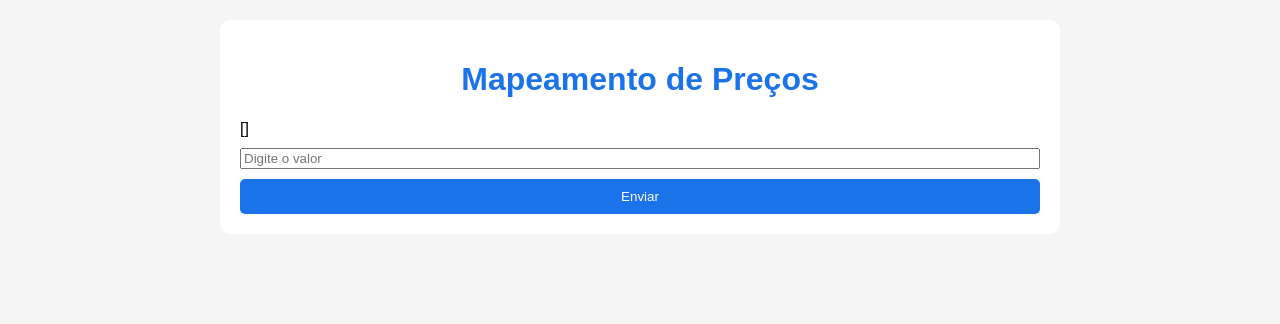
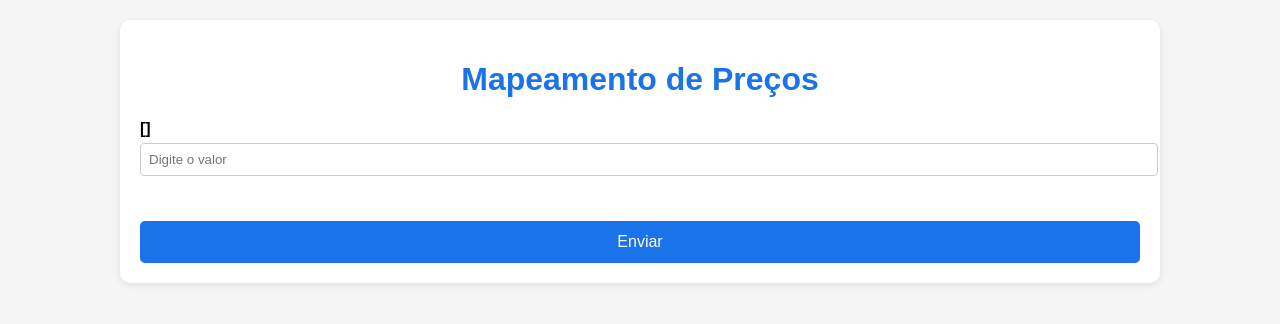
Before and after one commit to costavalmir/Pr3cin5.0, a Flask app: template templates/mapeamento.html in a window 1280 px wide. Shown: the top 324 px of the page. Run offline with Flask 3, Linux system fonts and the light colour scheme; the template is opened without the code that fills it: most values are stand-ins (such as "Sample title", 1, 10 or a date in 2020); parts of the project's set-up code (start-up, migrations or seed data) failed here and were passed over.

Commit message:
Update mapeamento.html

```diff
--- a/templates/mapeamento.html
+++ b/templates/mapeamento.html
@@ -11,41 +11,57 @@
             background-color: #f5f5f5;
         }
         .container {
-            max-width: 800px;
+            max-width: 1000px;
             margin: auto;
             background: white;
             padding: 20px;
             border-radius: 10px;
+            box-shadow: 0 2px 6px rgba(0,0,0,0.1);
         }
         h1 {
             text-align: center;
             color: #1a73e8;
         }
-        label, input {
-            display: block;
+        .item {
+            margin-bottom: 15px;
+        }
+        label {
+            font-weight: bold;
+        }
+        input[type="number"] {
+            padding: 8px;
             width: 100%;
+            margin-top: 5px;
             margin-bottom: 10px;
-            box-sizing: border-box;
+            border: 1px solid #ccc;
+            border-radius: 4px;
         }
         .btn-enviar {
             background: #1a73e8;
             color: white;
             border: none;
-            padding: 10px;
+            padding: 12px;
             border-radius: 5px;
             cursor: pointer;
             width: 100%;
+            font-size: 16px;
+            margin-top: 20px;
+        }
+        .btn-enviar:hover {
+            background: #0c5ddc;
         }
     </style>
 </head>
 <body>
     <div class="container">
         <h1>Mapeamento de Preços</h1>
-        <form method="POST" action="/mapeamento" onsubmit="return validarCampos();">
+        <form method="POST" action="/mapeamento">
             {% for item in itens %}
-                <label>{{ item }}</label>
-                <input type="number" step="0.01" name="preco_{{ loop.index0 }}" placeholder="Digite o valor" required>
-                <input type="hidden" name="nome_{{ loop.index0 }}" value="{{ item }}">
+                <div class="item">
+                    <label for="preco_{{ loop.index0 }}">{{ item }}</label>
+                    <input type="number" step="0.01" name="preco_{{ loop.index0 }}" id="preco_{{ loop.index0 }}" placeholder="Digite o valor" required>
+                    <input type="hidden" name="nome_{{ loop.index0 }}" value="{{ item }}">
+                </div>
             {% endfor %}
             <input type="hidden" name="total_itens" value="{{ itens|length }}">
             <button class="btn-enviar" type="submit">Enviar</button>
```
